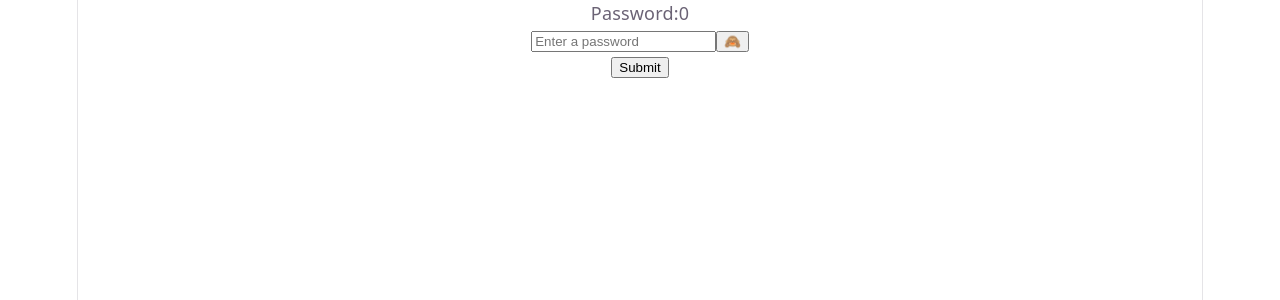
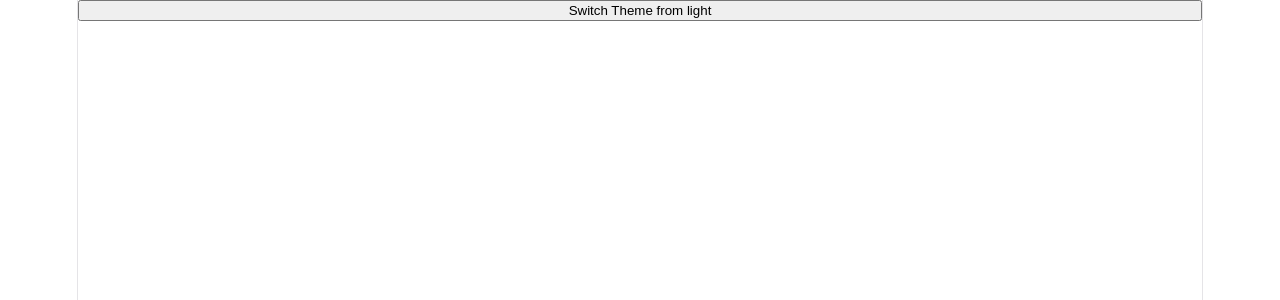
Before and after one commit to christophervigliotti/react_dot_gg, a React (Vite) app in the folder app/: page / in a window 1280 px wide. Shown: the top 300 px of the page. Built offline with nearby package versions, Linux system fonts and the light colour scheme.

Commit message:
studying continues!

```diff
--- a/app/src/App.jsx
+++ b/app/src/App.jsx
@@ -1,52 +1,12 @@
-import React from "react";
-
-function PasswordInput({ minimum = 8 }) {
-  const inputValue = "";
-  const isInputValueVisible = false;
-  const thresholdMet = false;
-
-  const handleChange = (e) => {
-    passwordLength = e.target.value.length;
-  };
-
-  const handleToggleVisibility = () => {};
-
-  const handleSubmit = (e) => {
-    e.preventDefault();
-
-    if (thresholdMet) {
-      alert("Password submitted");
-    } else {
-      alert("You need a longer password");
-    }
-  };
-
-  return (
-    <form onSubmit={handleSubmit}>
-      <div>
-        <label htmlFor="limited-text-input">Password:</label>
-        <span className={thresholdMet ? "no-error" : "error"}>
-          {inputValue.length}
-        </span>
-      </div>
-      <div>
-        <input
-          placeholder="Enter a password"
-          type={isInputValueVisible ? "text" : "password"}
-          id="limited-text-input"
-          value={inputValue}
-          onChange={handleChange}
-        />
-        <button type="button" onClick={handleToggleVisibility} onChange={handleChange}>
-          {isInputValueVisible ? "🙊" : "🙈"}
-        </button>
-      </div>
-
-      <button type="submit" className="primary">
-        Submit
-      </button>
-    </form>
-  );
-}
-
-export default PasswordInput;
+        import * as React from "react";
+        export default function ThemeSwitcher() {
+            const [theme,setTheme] = React.useState("light")
+            const handleClick = () => {
+                setTheme(theme === "dark" ? "light" : "dark");
+            };
+            return (
+                <button onClick={handleClick} className={theme}>
+                  Switch Theme from {theme}
+                </button>
+            );
+        }
```
Also changed, not shown: 2 other files (tests, documents, lock files or other folders).
